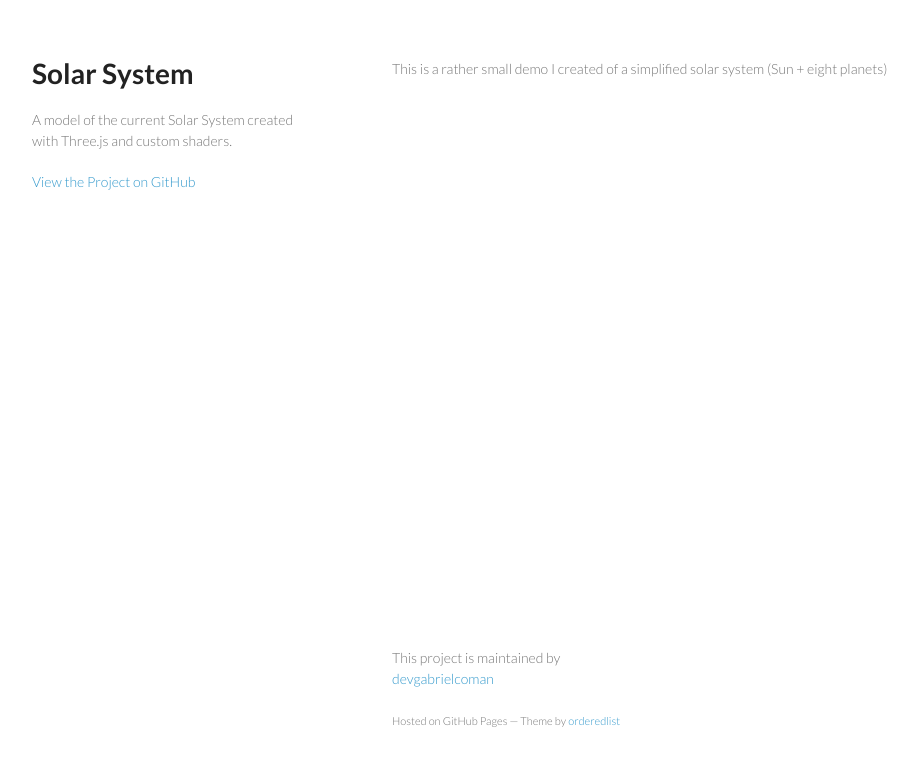
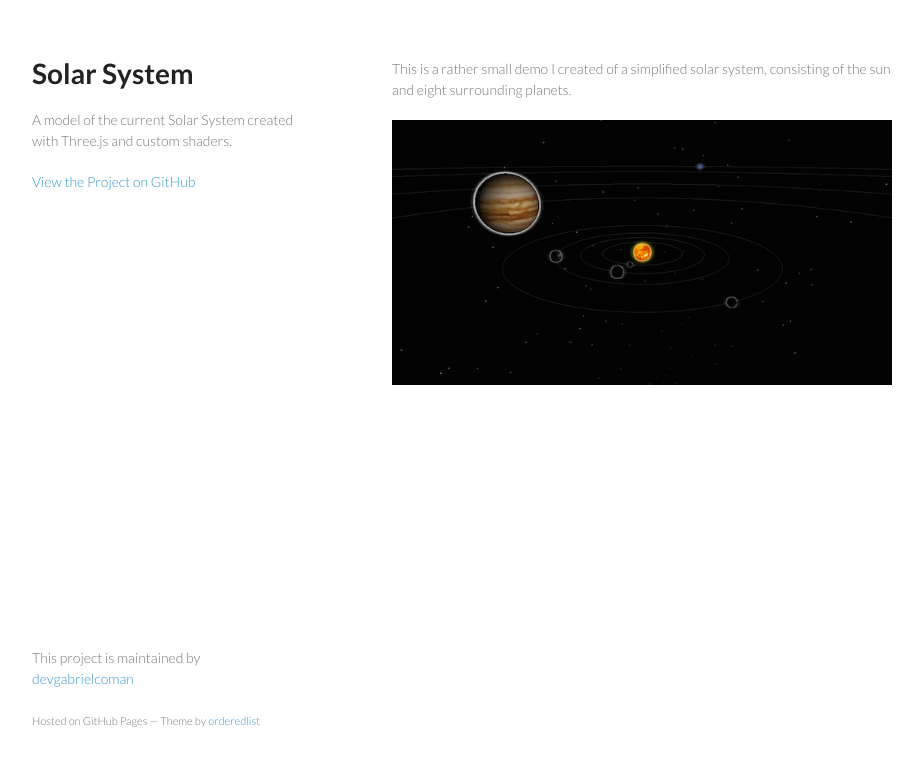
Before and after one commit to devgabrielcoman/SolarSystem, a plain HTML site: page index.html in a window 1280 px wide. Shown: the whole page, without its empty margins (178-1101 px from the left). Drawn offline with Linux system fonts and the light colour scheme.

Commit message:
starting to take shape

```diff
--- a/index.html
+++ b/index.html
@@ -22,7 +22,11 @@
       </header>
       <section>
         <p>
-          This is a rather small demo I created of a simplified solar system (Sun + eight planets)
+          This is a rather small demo I created of a simplified solar system, consisting of the sun and
+          eight surrounding planets.
+        </p>
+        <p>
+          <img src="resources/img_1.jpg"/>
         </p>
         <!-- <h3>
 <a id="welcome-to-github-pages" class="anchor" href="#welcome-to-github-pages" aria-hidden="true"><span class="octicon octicon-link"></span></a>Welcome to GitHub Pages.</h3> -->
@@ -54,8 +58,8 @@ $ git checkout gh-pages
 <h3>
 <a id="support-or-contact" class="anchor" href="#support-or-contact" aria-hidden="true"><span class="octicon octicon-link"></span></a>Support or Contact</h3>
 
-<p>Having trouble with Pages? Check out the documentation at <a href="https://help.github.com/pages">https://help.github.com/pages</a> or contact <a href="mailto:support@github.com">support@github.com</a> and we’ll help you sort it out.</p>
-      </section> -->
+<p>Having trouble with Pages? Check out the documentation at <a href="https://help.github.com/pages">https://help.github.com/pages</a> or contact <a href="mailto:support@github.com">support@github.com</a> and we’ll help you sort it out.</p> -->
+      </section>
 
 
       <footer>
```
Also changed, not shown: resources/img_1.jpg (added).
